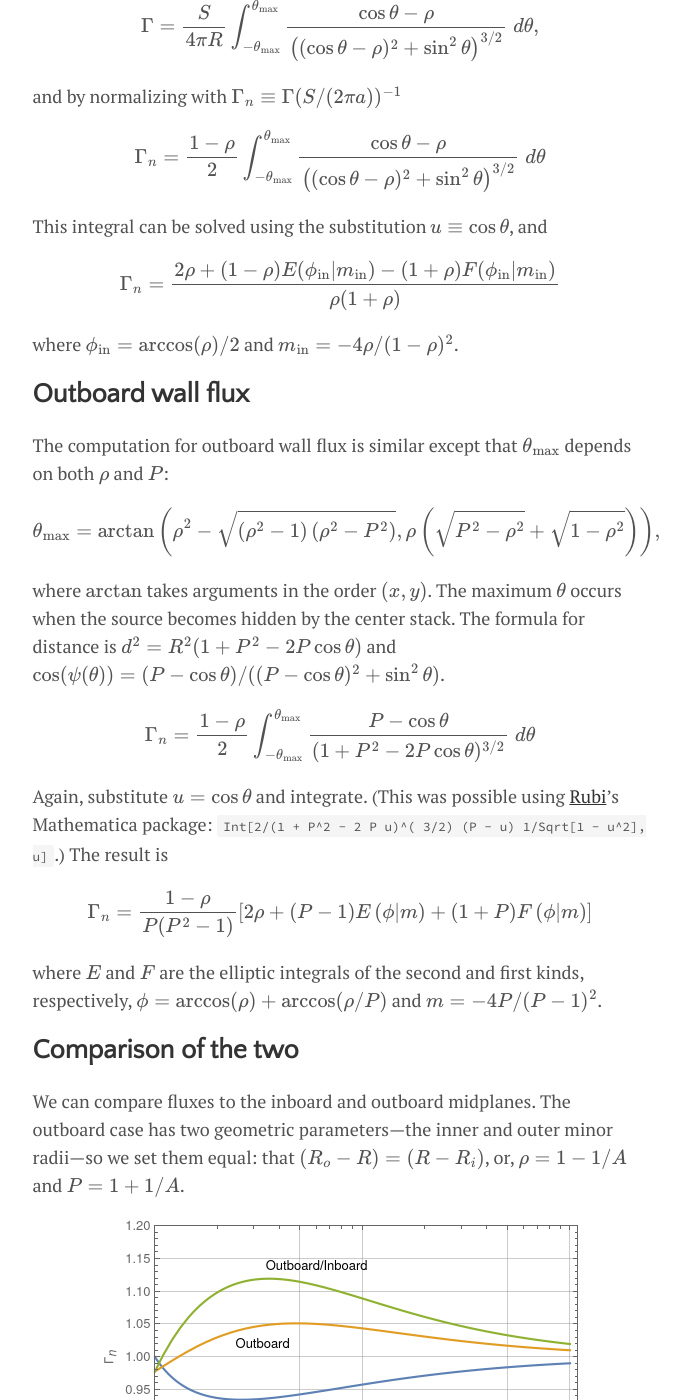
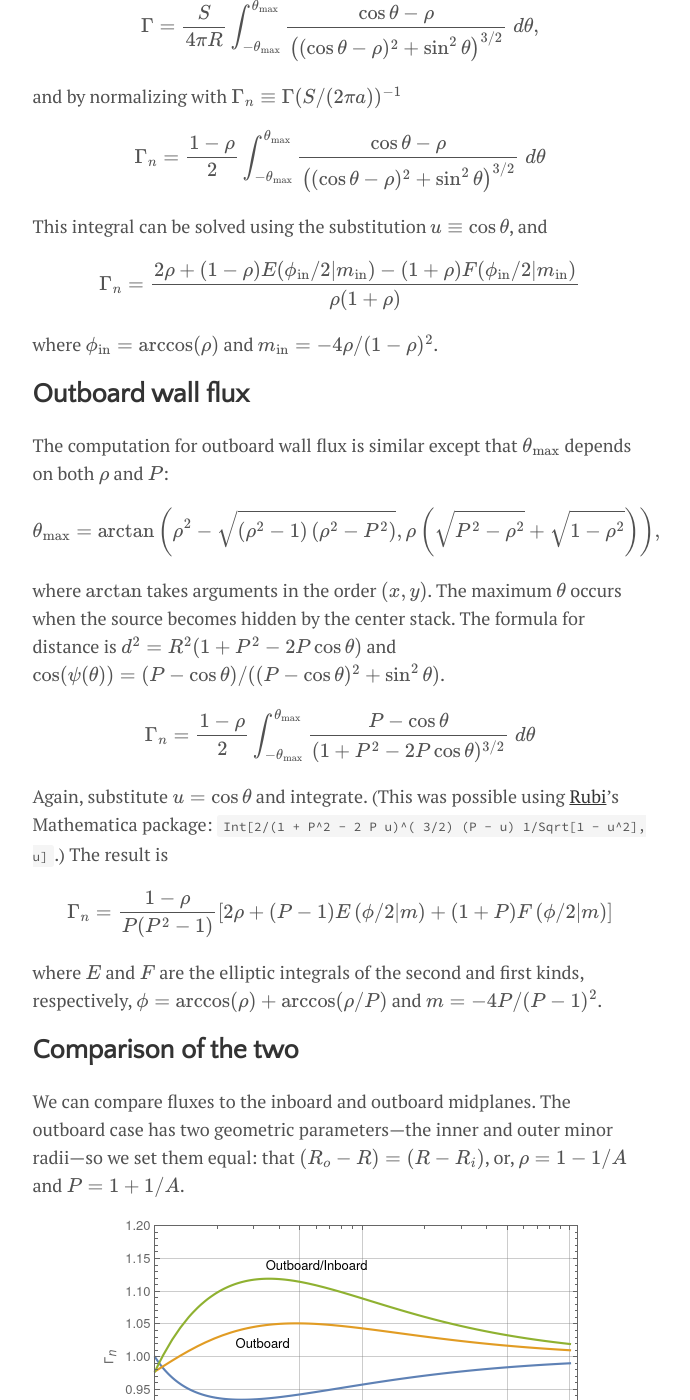
Before and after one commit to cfe316/cfe316.github.io, a Jekyll site: the page built from _posts/2021-02-06-torus-ring-fluxes.md, in a window 1280 px wide and 1400 px high, scrolled down 2242 px. Shown: the whole window, without its empty margins (300-990 px from the left). Built offline with Jekyll 4.4.1, drawn with Linux system fonts in a browser that asks for light colours; formulas are drawn with MathJax 3; a style sheet for code colours, icons or effects is not loaded.

Commit message:
Correct angular factors of 2

```diff
--- a/_posts/2021-02-06-torus-ring-fluxes.md
+++ b/_posts/2021-02-06-torus-ring-fluxes.md
@@ -50,11 +50,11 @@ This integral can be solved using the substitution $u \equiv \cos \theta$, and
 
 $$
 \begin{split}
-\Gamma_n = \frac{2 \rho +(1-\rho ) E(\phi_\mathrm{in}|m_\mathrm{in})-(1+\rho ) F(\phi_\mathrm{in}|m_\mathrm{in})}{\rho  (1+\rho )}
+\Gamma_n = \frac{2 \rho +(1-\rho ) E(\phi_\mathrm{in}/2|m_\mathrm{in})-(1+\rho ) F(\phi_\mathrm{in}/2|m_\mathrm{in})}{\rho  (1+\rho )}
 \end{split}
 $$
 
-where $\phi_\mathrm{in} = \arccos(\rho)/2$ and $m_\mathrm{in} = -4\rho/(1-\rho)^2$.
+where $\phi_\mathrm{in} = \arccos(\rho)$ and $m_\mathrm{in} = -4\rho/(1-\rho)^2$.
 
 {::comment}
 Previously this was:
@@ -98,7 +98,7 @@ The result is
 
 $$
 \begin{split}
-\Gamma_n = \frac{1-\rho}{P(P^2 - 1)} \left[2 \rho +  (P-1) E\left(\phi\vert m\right)+(1+P) F\left(\phi \vert m\right)\right]
+\Gamma_n = \frac{1-\rho}{P(P^2 - 1)} \left[2 \rho +  (P-1) E\left(\phi/2\vert m\right)+(1+P) F\left(\phi/2 \vert m\right)\right]
 \end{split}
 $$
 
```
